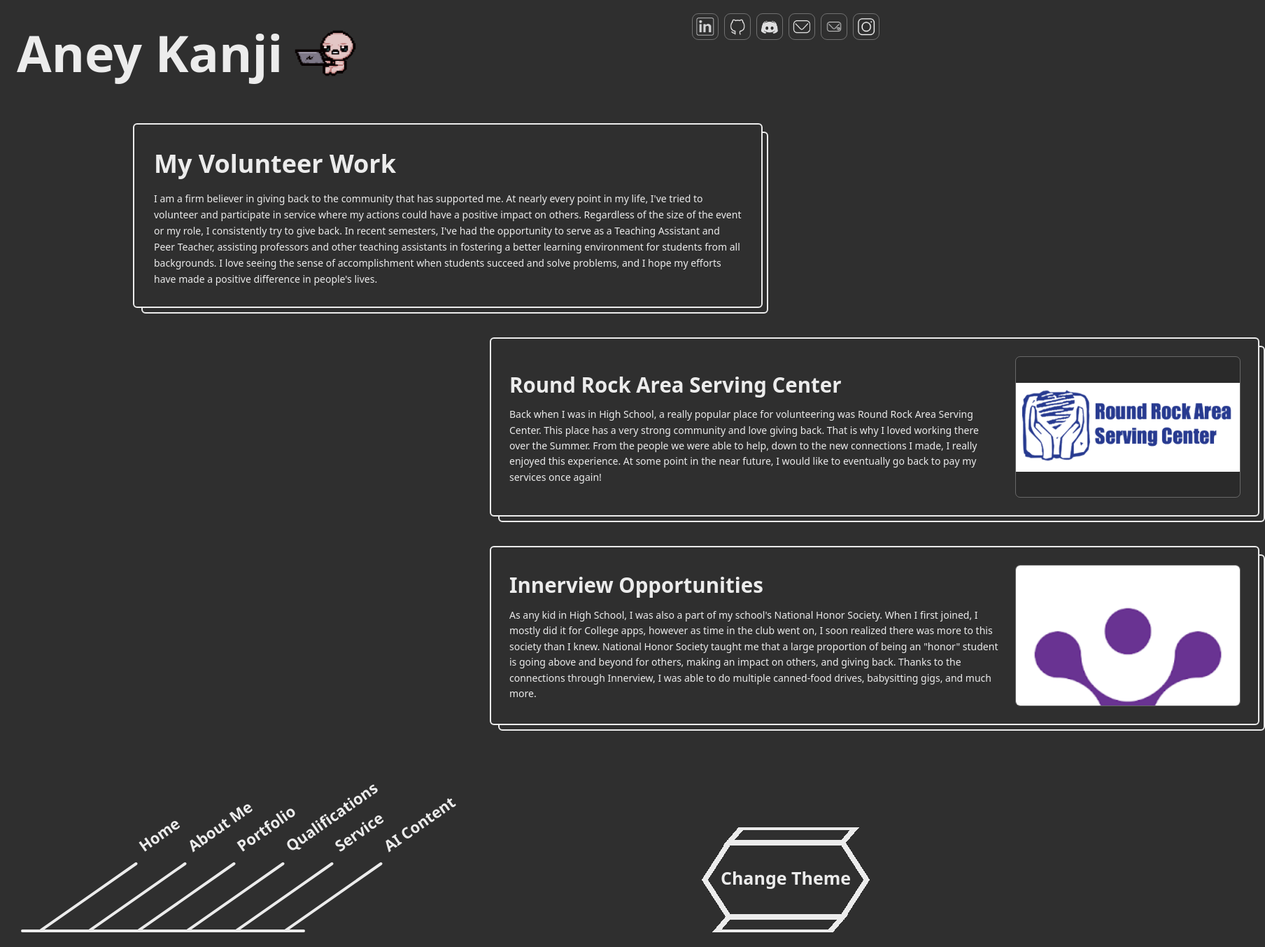
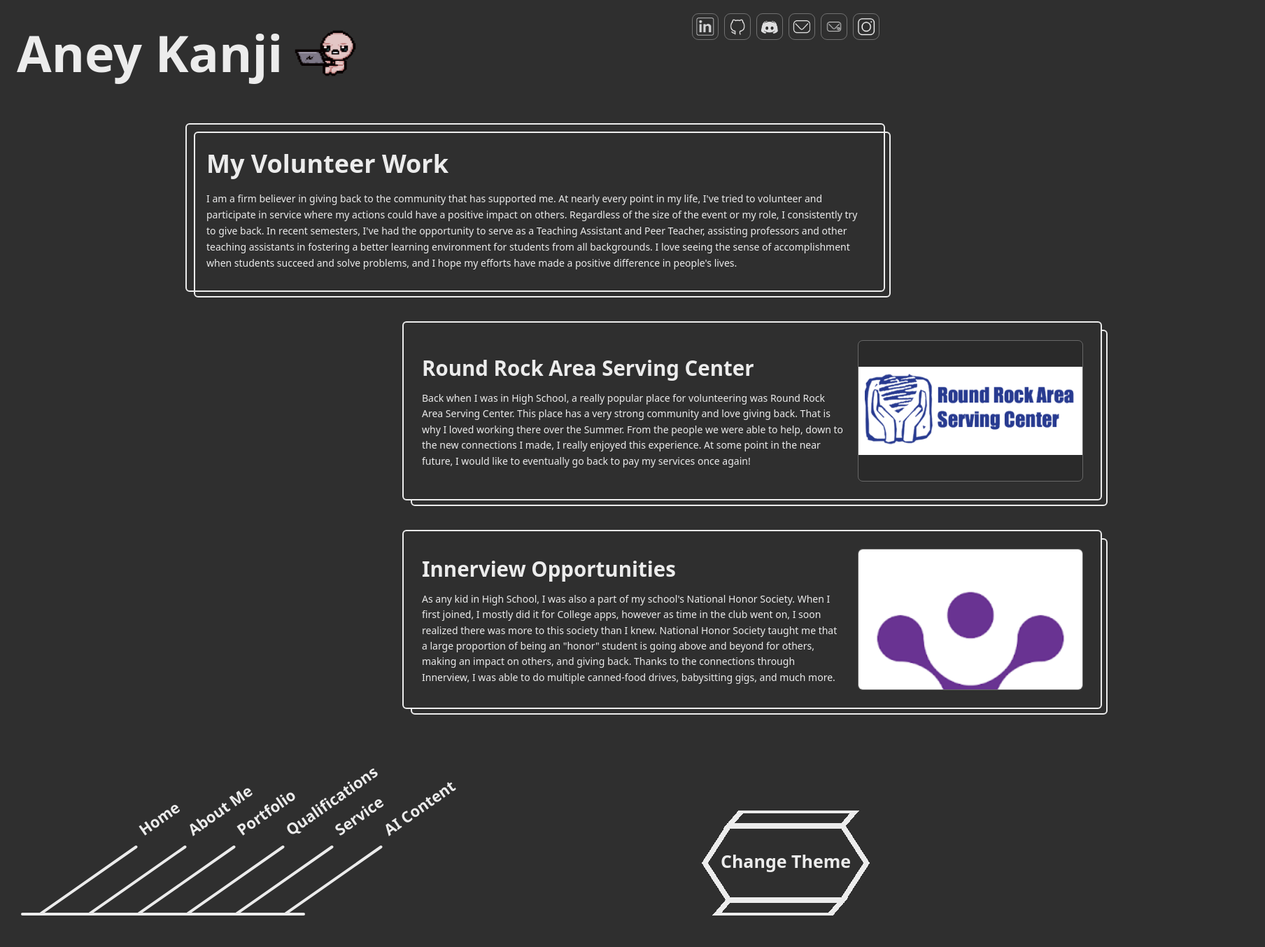
Before and after one commit to aneykanj12/Personal-Website, a plain HTML site: page service.html in a window 1280 px wide. Shown: the top 1353 px of the page at 70% size, 1808 px wide, since content can reach past the window. Drawn offline with Linux system fonts and the light colour scheme.

Commit message:
Fixed the frames for the Qualification Boxes

```diff
--- a/style1.css
+++ b/style1.css
@@ -337,8 +337,8 @@ a:focus-visible {
 }
 
 .cards {
-  width: min(92vw, 1100px);
-  transform: translateX(700px);
+  width: min(92vw, 1000px);
+  transform: translateX(575px);
   display: flex;
   flex-direction: column;
   gap: 42px;
@@ -447,16 +447,18 @@ a:focus-visible {
 .service {
   padding-top: 22vh;
   padding-bottom: 22vh;
+
 }
 
 .panel {
-  width: min(86vw, 900px);
+  width: min(86vw, 1000px);
   margin: 0 auto 42px auto;
   position: relative;
   background: var(--bg);
   border: 2px solid var(--text);
   border-radius: 6px;
   color: var(--text);
+  transform: translateX(125px);
 }
 
 .panel::after {
@@ -471,6 +473,7 @@ a:focus-visible {
 
 .panel-body {
   padding: clamp(18px, 2.2vw, 28px);
+
 }
 
 .panel-title {
```
